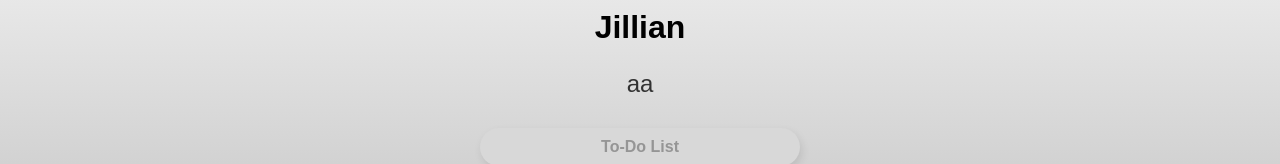
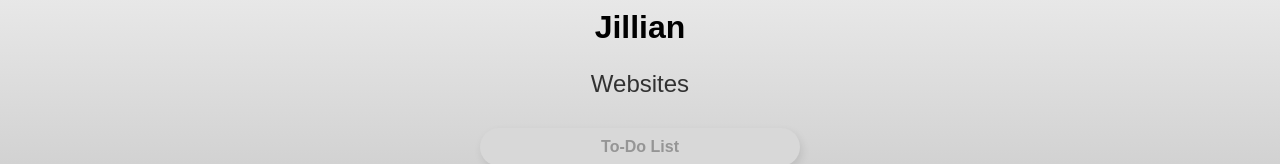
Before and after one commit to jilliansh/LinkTree, a plain HTML site: page index.html in a window 1280 px wide. Shown: the part 176-340 px from the top of the page. Drawn offline with Linux system fonts and the light colour scheme.

Commit message:
Update index.html

```diff
--- a/index.html
+++ b/index.html
@@ -10,7 +10,7 @@
     <div class="container">
       <img src="Close Up Picture.jpeg" class="profile-img" />
       <h1>Jillian</h1>
-      <p class="description">aa</p>
+      <p class="description">Websites</p>
       <div class="link">
         <a href="https://jilliansh.github.io/To-Do_List/" class="button">To-Do List</a>
         <a href="https://jilliansh.github.io/OASIS-Website/" class="button">OASIS</a>
```
